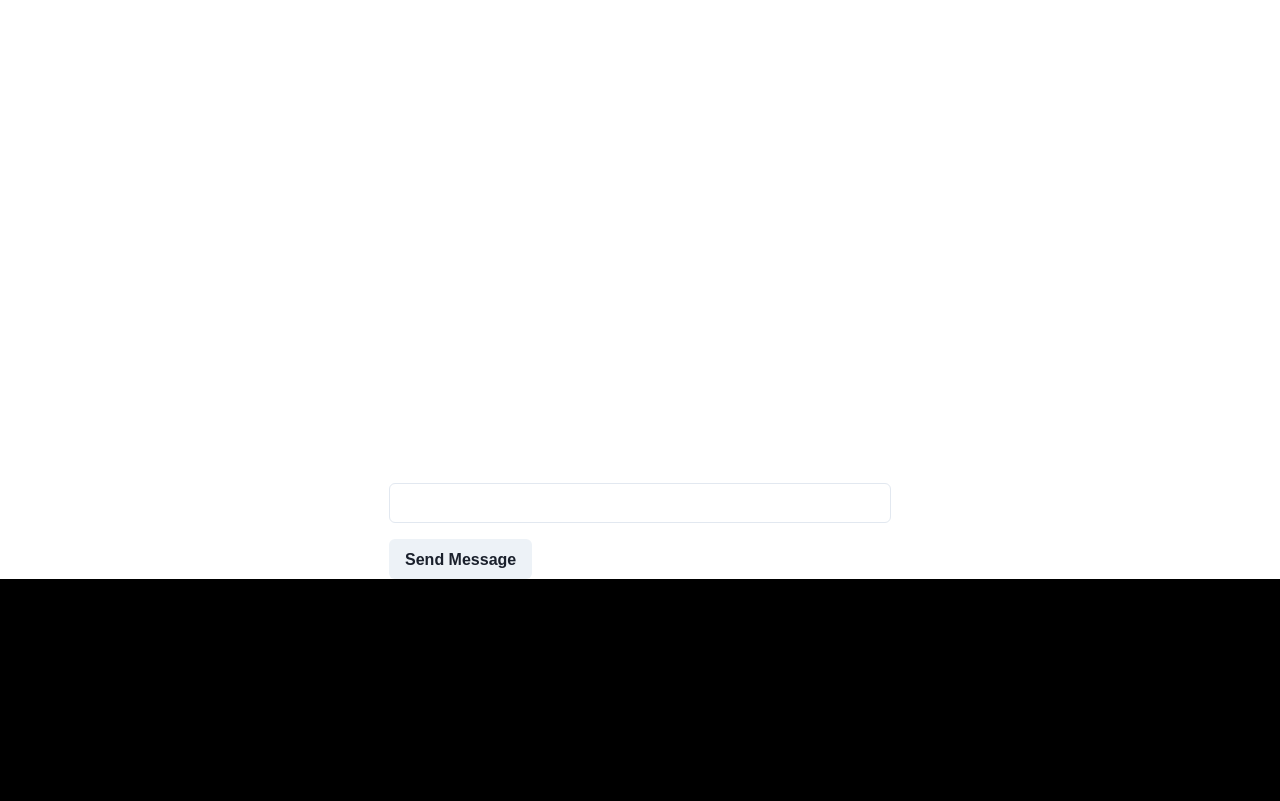
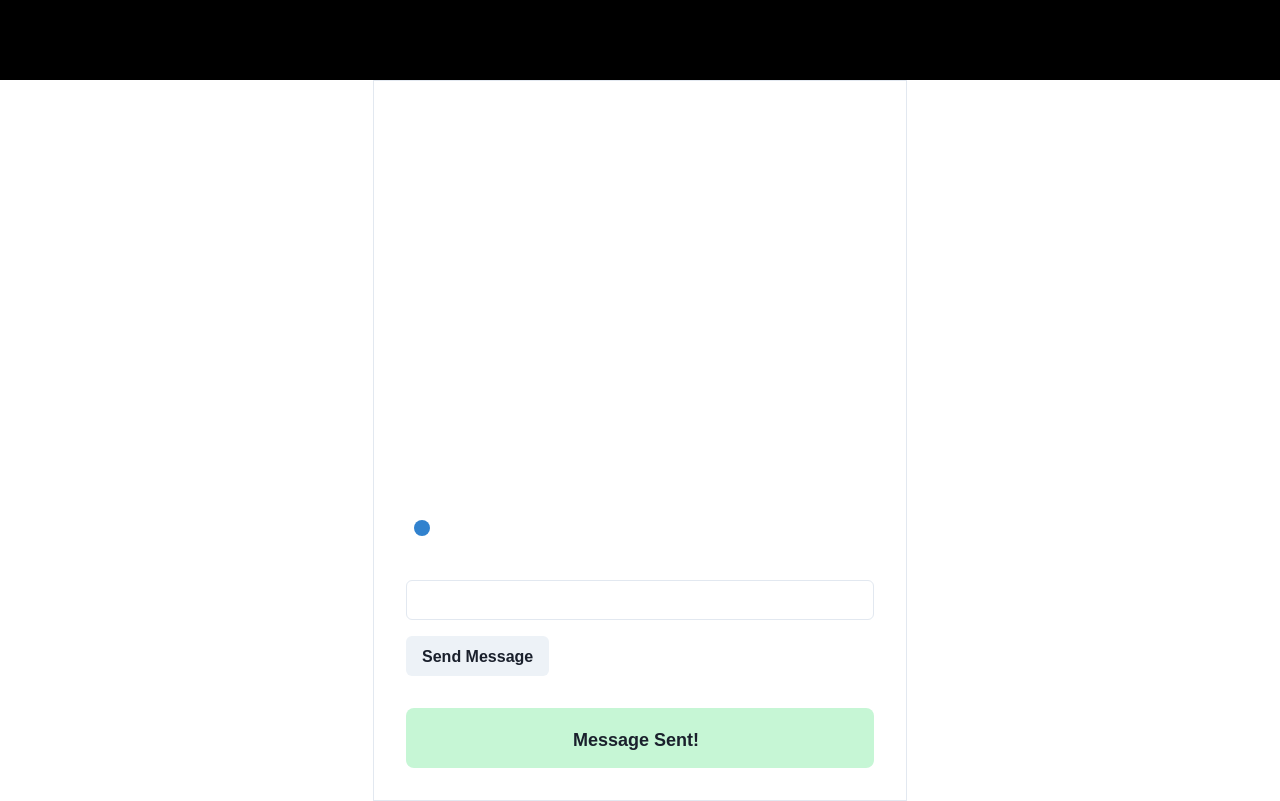
Before and after one commit to tchowd/crosschain-comm, a Next.js app in the folder packages/frontend/: page /goerli-interact/GoInteract in a window 1280 px wide. Both pictures are taken after typing "Sample" into the empty fields and a click on the button "Send Message". Built offline with nearby package versions, Linux system fonts and the light colour scheme; what @rainbow-me/rainbowkit, wagmi would draw is missing.

Commit message:
UI changes

```diff
--- a/package.json
+++ b/package.json
@@ -29,6 +29,7 @@
   "dependencies": {
     "@chakra-ui/icons": "^2.0.19",
     "@fontsource/open-sans": "^4.5.14",
-    "@fontsource/raleway": "^4.5.12"
+    "@fontsource/raleway": "^4.5.12",
+    "react-icons": "^4.8.0"
   }
 }
--- a/packages/frontend/pages/goerli-interact/GoInteract.tsx
+++ b/packages/frontend/pages/goerli-interact/GoInteract.tsx
@@ -1,11 +1,13 @@
 import { useState, useEffect, ChangeEvent } from 'react';
 import { ethers } from 'ethers';
 import CrossChain from '../../contracts/CrossChain.json'
-import { Box, Button, Container, Heading, Input, Text } from '@chakra-ui/react';
-import { useChainId } from 'wagmi';
+import {  Box, Flex, Badge, Icon, Button, Container, Heading, Input, Text, Alert, AlertIcon, AlertTitle } from '@chakra-ui/react';
+import { motion } from "framer-motion";
+import { AiOutlineMail } from "react-icons/ai";
 
 const contractAddressGor = '0xd27eb0ada1e4079cb56ba79c1794a0ab5dbbcdf2' //change w/deployed smart contract address
 const contractAbi: ethers.ContractInterface = CrossChain.output.abi;
+
 
 const GoInteract = () => {
   const [provider, setProvider] = useState<ethers.providers.Web3Provider | null>(null);
@@ -13,6 +15,7 @@ const GoInteract = () => {
   const [contract, setContract] = useState<ethers.Contract | null>(null);
   const [data, setData] = useState<string | null>(null);
   const [message, setMessage] = useState('');
+  const [messageSent, setMessageSent] = useState(false);
 
   useEffect(() => {
     async function setupProvider() {
@@ -43,10 +46,11 @@ const GoInteract = () => {
 
   const sendMessage = async () => {
     if (contract) {
-      await contract.send(message, { value: ethers.utils.parseEther('0.1') }); // Sending 0.1 ETH as an example
+      await contract.send(message, { value: ethers.utils.parseEther('0.1') }); // sending 0.1 ETH as an example
       const data = await contract.data();
       setData(data);
     }
+    setMessageSent(true);
   }
   console.log('data', data);
 
@@ -55,7 +59,7 @@ const GoInteract = () => {
   }
 
   return (
-    <Container paddingTop={'5rem'}>
+    <Container marginTop={'5rem'} borderWidth={'0.1rem'} padding={'2rem'}>
       <Heading
         bg='white'
         bgClip='text'
@@ -64,15 +68,46 @@ const GoInteract = () => {
           Chat with Optimism Goerli
       </Heading>
 
-      <Box marginTop={'2rem'} >
+      <Box marginTop={'2rem'} p="2"  fontWeight="bold">
         <Text color={'#fff'}>Please ensure you are connected to the Goerli testnet!</Text>
-        <Text color={'#fff'} marginTop={'2rem'}>Interact with a smart contract deployed on the Optimism Goerli testnet from Goerli.</Text>
+      </Box>
+
+      <Box marginTop={'2rem'} p="2" >
+        <Text color={'#fff'}>Interact with a smart contract deployed on the Optimism Goerli testnet from Goerli testnet.</Text>
         <Text marginTop={'2rem'} color={'#fff'}>View the message sent from the Optimisim Goerli testnet and send a message back! Send a message to view the message.</Text>
-        <Text color={'#fff'} marginTop={'1rem'}>View message sent from Optimisim Goerli: {data}</Text>
+      </Box>
+        <Flex direction="column" align="start" marginTop="2rem"  p="2" >
+          <Flex>
+          <Box backgroundColor="blue.500" p="2" borderRadius="full" mr="2" mt='1' height={'1rem'} width={'1rem'} />
+
+          <Text color="#fff" fontWeight="bold">
+            New message from Optimisim Goerli:
+          </Text>
+          </Flex>
+          {data && (
+            <Container marginTop={'0.2rem'} p="2" >
+            <Text mt="1" fontSize="1em" color="green" >
+              {data}
+            </Text>
+            </Container>
+          )
+            }
+        </Flex>
 
         <Input marginTop={'2rem'} type="text" color={'#fff'} value={message} onChange={handleMessageChange} placeholder="Type a message" />
         <Button onClick={sendMessage} marginTop={'1rem'}>Send Message</Button>
-      </Box>
+
+      {messageSent && (
+        <motion.div
+          initial={{ opacity: 0 }}
+          animate={{ opacity: 1 }}
+          exit={{ opacity: 0 }}
+          transition={{ duration: 0.5 }}>
+          <Alert status="success" borderRadius={'0.5rem'} marginTop={'2rem'} variant="subtle" flexDirection="column" alignItems="center" justifyContent="center" textAlign="center" >
+            <AlertTitle mt={2} mb={1} fontSize="lg"> Message Sent!</AlertTitle>
+          </Alert>
+        </motion.div>
+      )}
     </Container>
   );
 }
```
Also changed, not shown: 1 other file (tests, documents, lock files or other folders).
